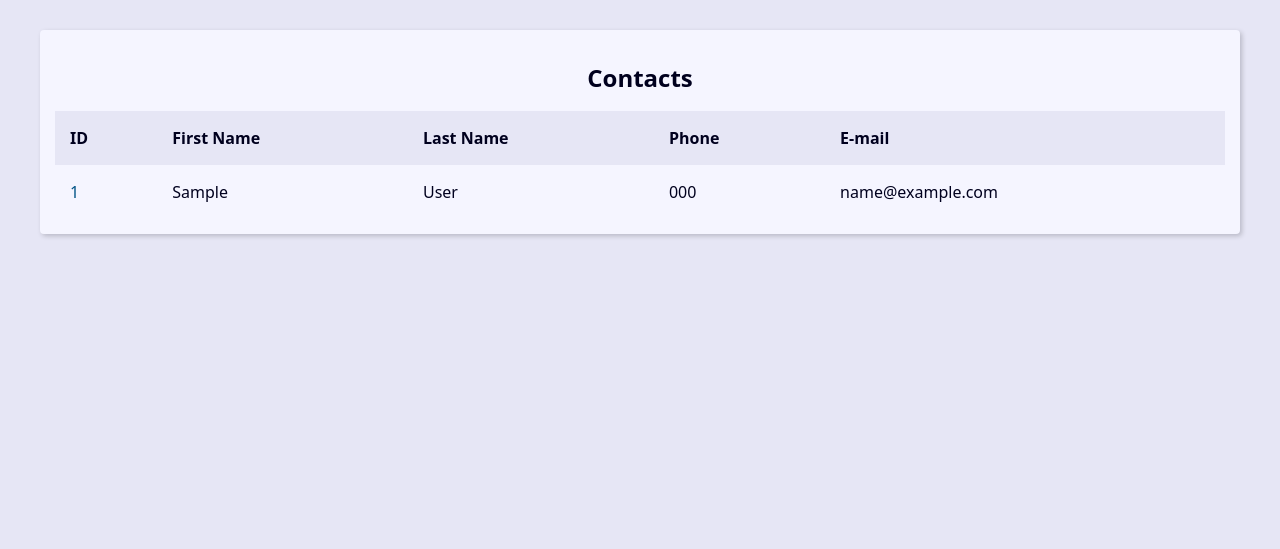
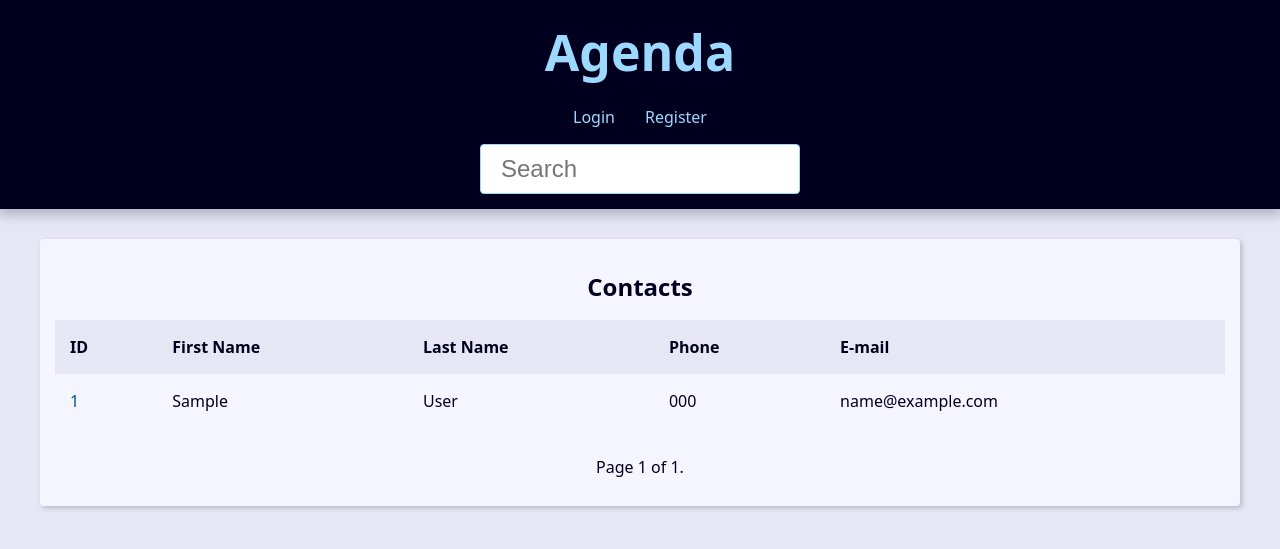
Before and after one commit to RickyAlm/Project-Agenda-Django, a Django app: page / in a window 1280 px wide. Shown: the top 549 px of the page. Run offline with Django 4.2, Linux system fonts and the light colour scheme; tables that the repository leaves empty hold one stand-in row (values such as "Sample post").

Commit message:
Inserindo a header do projeto, paginação e pesquisa de contatos

```diff
--- a/base_static/global/css/style.css
+++ b/base_static/global/css/style.css
@@ -1,13 +1,16 @@
 :root {
   --link-dark-color: rgb(0, 83, 134);
+  --link-light-color: rgb(156, 217, 255);
   --clr-black: rgb(0, 0, 30);
   --clr-light-gray: rgb(230, 230, 245);
   --clr-white: rgb(245, 245, 255);
   --clr-dark-shadow-5: rgba(0, 0, 10, 5%);
   --clr-dark-shadow-10: rgba(0, 0, 10, 10%);
   --clr-dark-shadow-20: rgba(0, 0, 10, 20%);
+  --clr-light-shadow-10: rgba(200, 200, 255, 10%);
   --small-font-size: 1.6rem;
   --medium-font-size: 2.4rem;
+  --biggest-font-size: 5rem;
   --table-min-width: 60rem;
   --main-page-width: 120rem;
   --spacing: 1.5rem;
@@ -35,6 +38,71 @@ body {
   color: var(--clr-black);
   -webkit-font-smoothing: antialiased;
   background: var(--clr-light-gray);
+}
+
+.header {
+  background: var(--clr-black);
+  padding: var(--spacing);
+  box-shadow: 0 5px 10px 2px var(--clr-dark-shadow-20);
+  z-index: 1;
+  position: relative;
+}
+
+.header-heading {
+  font-size: var(--biggest-font-size);
+  text-align: center;
+}
+
+.header-link {
+  color: var(--link-light-color);
+  text-decoration: none;
+  transition: filter var(--transition-fast) ease-in-out;
+}
+
+.header-link:hover {
+  filter: brightness(70%);
+}
+
+.menu {
+  margin: var(--spacing);
+}
+
+.menu-list {
+  list-style: none;
+  display: flex;
+  justify-content: center;
+  flex-flow: row wrap;
+}
+
+.menu-link {
+  display: block;
+  padding: var(--spacing);
+  color: var(--link-light-color);
+  text-decoration: none;
+  transition: background-color var(--transition-fast) ease-in-out;
+  border-radius: var(--default-border-radius);
+}
+
+.menu-link:hover {
+  background: var(--clr-light-shadow-10);
+}
+
+.search {
+  display: flex;
+  justify-content: center;
+}
+
+.search-input {
+  font-size: var(--medium-font-size);
+  padding: 1rem 2rem;
+  width: 100%;
+  max-width: 32rem;
+  border-radius: var(--default-border-radius);
+  border: 1px solid var(--link-light-color);
+}
+
+.search-input:focus {
+  box-shadow: 0 0 15px var(--link-light-color);
 }
 
 .content {
@@ -96,3 +164,31 @@ body {
 .table-link:hover {
   color: var(--clr-black);
 }
+
+.single-contact p {
+  margin: 1rem 0;
+}
+
+.single-contact-name h1 {
+  margin: 1rem 0;
+}
+
+.pagination {
+  margin-top: var(--spacing);
+  display: flex;
+  justify-content: center;
+  padding: calc(var(--spacing) * 0.8);
+  font-size: var(--small-font-size);
+}
+
+.pagination .step-links {
+  display: flex;
+  gap: calc(var(--spacing) * 0.8);
+}
+
+.pagination .step-links a {
+  color: var(--link-dark-color);
+  transition: color var(--transition-fast) ease-in-out;
+  text-decoration: none;
+  display: block;
+}
--- a/base_templates/global/base.html
+++ b/base_templates/global/base.html
@@ -1,15 +1,16 @@
 {% load static %}<!DOCTYPE html>
 <html lang="en">
 <head>
-  <meta charset="UTF-8">
-  <meta http-equiv="X-UA-Compatible" content="IE=edge">
-  <meta name="viewport" content="width=device-width, initial-scale=1.0">
-  <title>Schedule</title>
-  <link rel="stylesheet" href="{% static 'global/css/style.css' %}">
+  {% include 'global/partials/_head.html' %}
 </head>
 <body>
+  {% include 'global/partials/_header.html' %}
+
   <main class="content">
     {% block content %}{% endblock content %}
+
+    {% include 'global/partials/_pagination.html' %}
   </main>
+
 </body>
 </html>
--- /dev/null
+++ b/base_templates/global/partials/_head.html
@@ -0,0 +1,6 @@
+{% load static %}
+<meta charset="UTF-8">
+<meta http-equiv="X-UA-Compatible" content="IE=edge">
+<meta name="viewport" content="width=device-width, initial-scale=1.0">
+<title>{{ site_title }}Agenda</title>
+<link rel="stylesheet" href="{% static 'global/css/style.css' %}">
--- /dev/null
+++ b/base_templates/global/partials/_header.html
@@ -0,0 +1,24 @@
+<header class="header">
+  <h1 class="header-heading">
+    <a href="{% url 'contact:index' %}" class="header-link">Agenda</a>
+  </h1>
+
+  <nav class="manu">
+    <ul class="menu-list">
+      <li class="menu-item">
+        <a href="" class="menu-link">Login</a>
+      </li>
+
+      <li class="menu-item">
+        <a href="" class="menu-link">Register</a>
+      </li>
+    </ul>
+  </nav>
+
+  <div class="search">
+    <form action="{% url 'contact:search' %}" method="GET">
+      <input type="search" class="search-input" placeholder="Search"
+      id="search" name="q" value='{{ request.GET.q.strip }}'>
+    </form>
+  </div>
+</header>
--- /dev/null
+++ b/base_templates/global/partials/_pagination.html
@@ -0,0 +1,19 @@
+{% if page_obj %}
+  <div class="pagination">
+    <span class="step-links">
+      {% if page_obj.has_previous %}
+          <a href="?page=1&q={{ request.GET.q.strip }}">&laquo; first</a>
+          <a href="?page={{ page_obj.previous_page_number }}&q={{ request.GET.q.strip }}">previous</a>
+      {% endif %}
+
+      <span class="current">
+          Page {{ page_obj.number }} of {{ page_obj.paginator.num_pages }}.
+      </span>
+
+      {% if page_obj.has_next %}
+          <a href="?page={{ page_obj.next_page_number }}&q={{ request.GET.q.strip }}">next</a>
+          <a href="?page={{ page_obj.paginator.num_pages }}&q={{ request.GET.q.strip }}">last &raquo;</a>
+      {% endif %}
+    </span>
+  </div>
+{% endif %}
--- a/contact/templates/contact/index.html
+++ b/contact/templates/contact/index.html
@@ -1,6 +1,7 @@
 {% extends 'global/base.html' %}
 
 {% block content %}
+  {% if page_obj %}
     <div class="responsive-table">
       <table class="contacts-table">
         <caption class="table-caption">
@@ -18,10 +19,10 @@
         </thead>
 
         <tbody>
-        {% for contact in contacts %}
+          {% for contact in page_obj %}
             <tr class="table-row">
               <td class="table-cel">
-              <a href="#" class="table-link">
+                <a class="table-link" href="{% url 'contact:contact' contact.id%}">
                   {{ contact.id }}
                 </a>
               </td>
@@ -47,4 +48,10 @@
         </tbody>
       </table>
     </div>
+
+  {% else %}
+  <div class="single-contact">
+    <h1 class="single-contact-name">No contacts were found.</h1>
+  </div>
+  {% endif %}
 {% endblock content %}
--- a/contact/urls.py
+++ b/contact/urls.py
@@ -5,5 +5,7 @@ from contact import views
 app_name = 'contact'
 
 urlpatterns = [
-    path('', views.index, name='index')  # type: ignore
+    path('<int:contact_id>/', views.contact, name='contact'),
+    path('search/', views.search, name='search'),
+    path('', views.index, name='index'),  # type: ignore
 ]
--- a/contact/views/contact_views.py
+++ b/contact/views/contact_views.py
@@ -1,11 +1,55 @@
+from django.core.paginator import Paginator
+from django.db.models import Q
 from django.http.response import HttpResponse
-from django.shortcuts import render
+from django.shortcuts import get_object_or_404, redirect, render
 
 from contact.models import Contact
 
 
 def index(request) -> HttpResponse:
-    contacts = Contact.objects.filter(show=True).order_by('-id')[:10]
-    context = {'contacts': contacts}
+    contacts = Contact.objects.filter(show=True).order_by('-id')
+
+    paginator = Paginator(contacts, 10)
+    page_number = request.GET.get("page")
+    page_obj = paginator.get_page(page_number)
+
+    context = {'page_obj': page_obj, 'site_title': 'Contacts - ', }
 
     return render(request, 'contact/index.html', context)
+
+
+def search(request) -> HttpResponse:
+    search_value = request.GET.get('q', '').strip()
+
+    if search_value == '':
+        return redirect('contact:index')
+
+    contacts = Contact.objects.filter(show=True) \
+        .filter(Q(first_name__icontains=search_value) |
+                Q(last_name__icontains=search_value) |
+                Q(phone__icontains=search_value) |
+                Q(email__icontains=search_value)).order_by('-id')
+
+    paginator = Paginator(contacts, 10)
+    page_number = request.GET.get("page")
+    page_obj = paginator.get_page(page_number)
+
+    context = {
+        'page_obj': page_obj,
+        'site_title': 'Search - ',
+        'search_value': search_value,
+    }
+
+    return render(request, 'contact/index.html', context)
+
+
+def contact(request, contact_id):
+    # single_contact = Contact.objects.filter(pk=contact_id).first()
+    single_contact = get_object_or_404(Contact, pk=contact_id, show=True)
+
+    site_title = f'{single_contact.first_name} {single_contact.last_name } - '
+
+    context = {'contact': single_contact, 'site_title': site_title}
+
+    return render(request, 'contact/contact.html', context)
+    return render(request, 'contact/contact.html', context)
```
Also changed, not shown: contact/templates/contact/contact.html (added, +17 -0 lines). Lines whose indentation alone changed are shown as unchanged.
